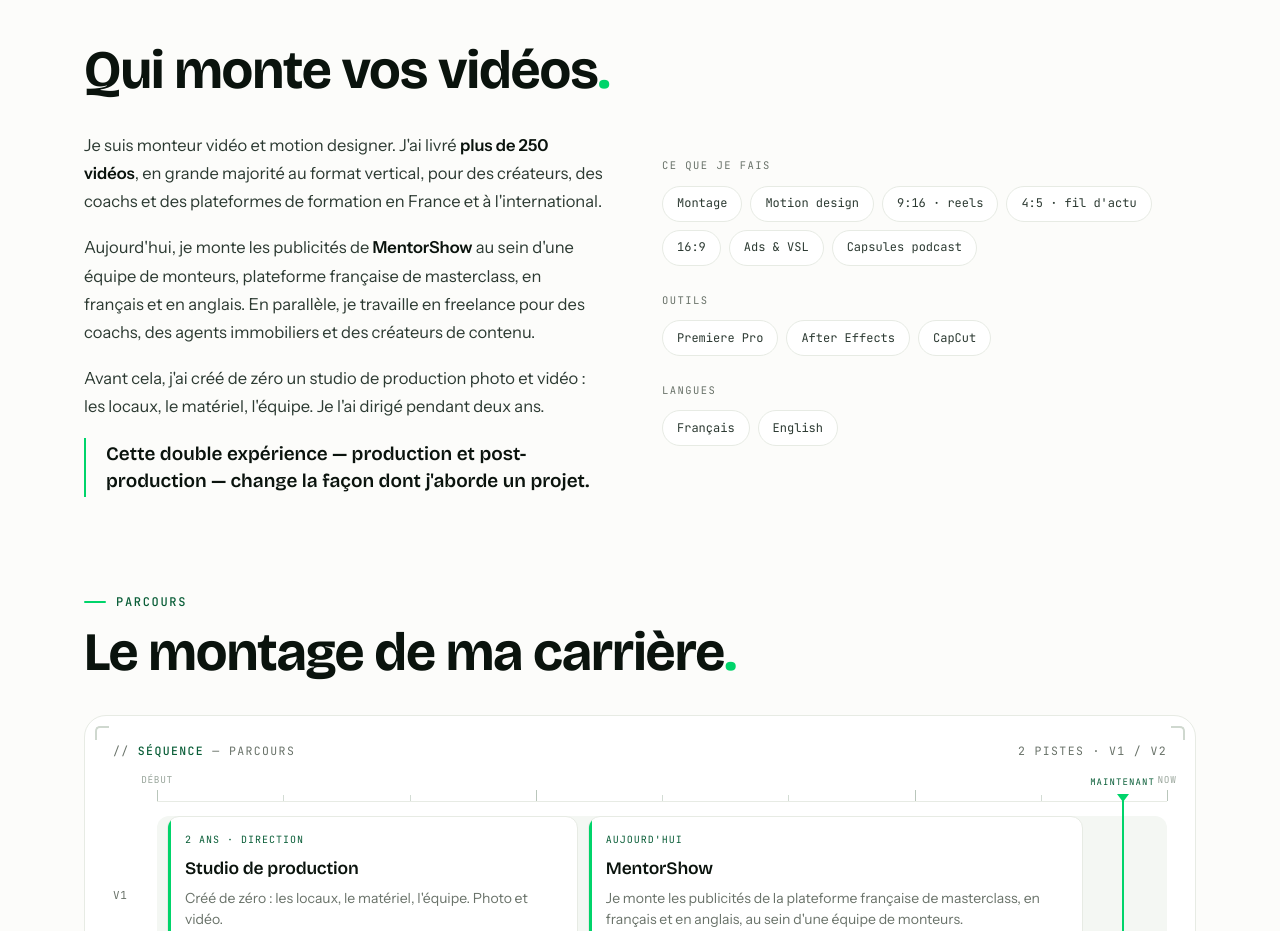
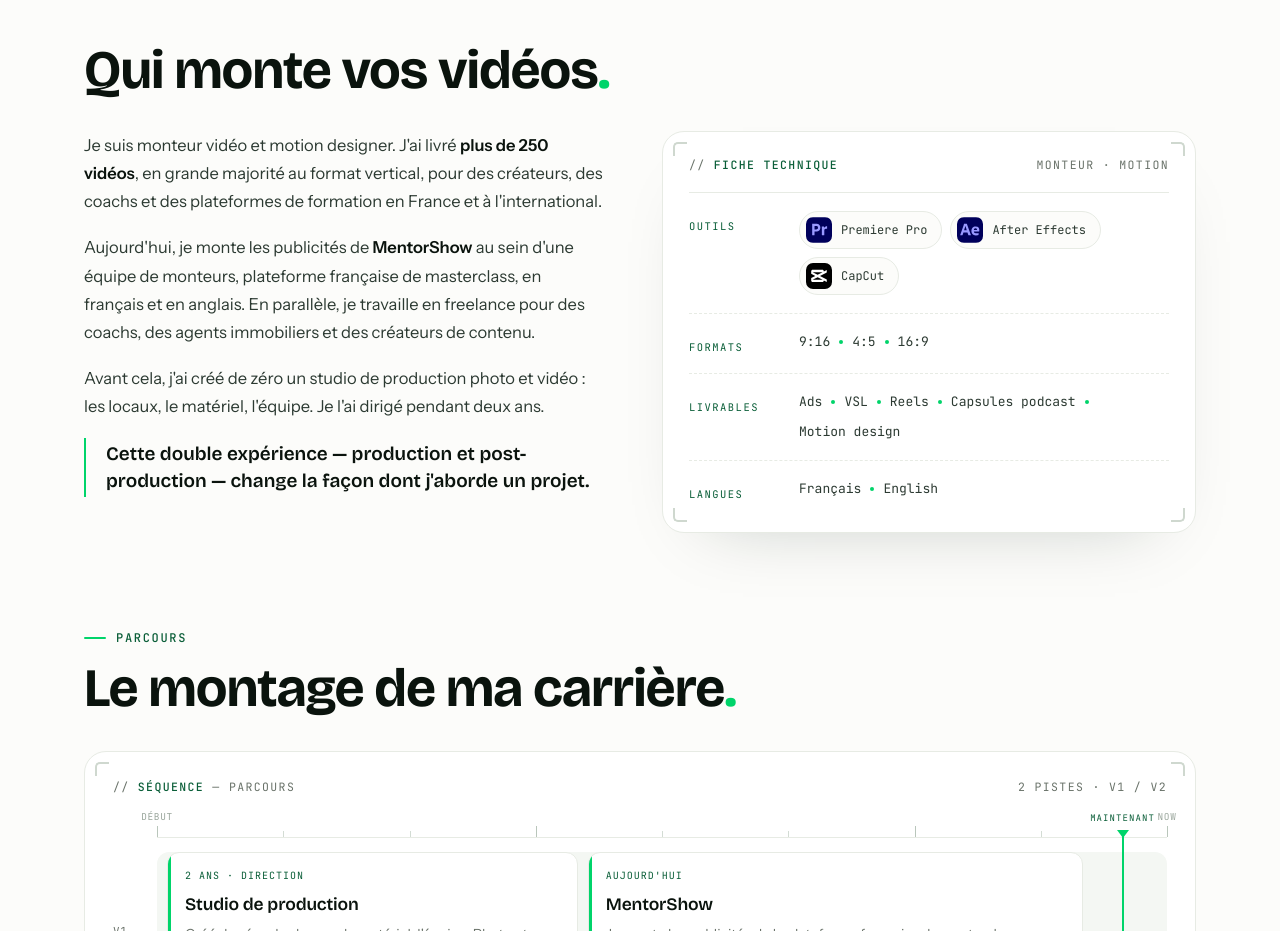
Before and after one commit to Tsukuyomi260/ichola_editing, a Next.js app: page /a-propos in a window 1280 px wide. Shown: the part 920-1851 px from the top of the page. Built offline with nearby package versions, Linux system fonts and the light colour scheme; a web font is replaced by a local one.

Commit message:
working sur la section qui monte vos vidéos; une fiche technique; FAQ (suppression de quelques questions)

```diff
--- a/app/globals.css
+++ b/app/globals.css
@@ -1462,3 +1462,40 @@ img{max-width:100%;display:block}
   .sh-topbar .sh-btn-cta .lbl{display:none}
   .sh-topbar .sh-btn-cta{padding:0 15px;gap:0}
 }
+
+/* --- Fiche technique de la page À propos : remplace les puces flottantes
+   par un panneau structuré, dans l'idiome du panneau de dérushage. --- */
+.ap-spec{position:relative;border:1px solid var(--line);border-radius:22px;background:var(--surface);
+  padding:24px 26px 12px;box-shadow:0 30px 70px -46px rgba(10,30,18,.26)}
+.ap-spec-head{display:flex;align-items:center;justify-content:space-between;gap:12px;
+  padding-bottom:18px;border-bottom:1px solid var(--line)}
+.ap-spec-head span{font-family:var(--font-mono);font-size:11.5px;letter-spacing:.12em;
+  text-transform:uppercase;color:var(--muted)}
+.ap-spec-head span b{color:var(--green-deep);font-weight:500}
+.ap-spec-row{display:grid;grid-template-columns:92px 1fr;gap:18px;align-items:start;
+  padding:18px 0;border-bottom:1px dashed var(--line)}
+.ap-spec-row:last-child{border-bottom:none}
+.ap-spec-row .k{font-family:var(--font-mono);font-size:10.5px;letter-spacing:.14em;text-transform:uppercase;
+  color:var(--green-deep);padding-top:7px}
+.ap-spec-row .v{display:flex;flex-wrap:wrap;align-items:center;gap:9px}
+.ap-spec-row .v .val{font-family:var(--font-mono);font-size:13px;color:var(--ink-2)}
+.ap-spec-row .v > i{width:4px;height:4px;border-radius:50%;background:var(--accent);flex:none}
+.ap-spec-row .v.tools{gap:8px}
+
+.ap-tchip{display:inline-flex;align-items:center;gap:9px;height:38px;padding:0 14px 0 6px;border-radius:999px;
+  border:1px solid var(--line);background:var(--bg);
+  font-family:var(--font-mono);font-size:12px;color:var(--ink-2);
+  transition:border-color .22s var(--ease),background .22s var(--ease)}
+.ap-tchip:hover{border-color:var(--accent);background:var(--surface)}
+.ap-tchip .lg{width:26px;height:26px;border-radius:7px;overflow:hidden;flex:none}
+.ap-tchip .lg svg{display:block;width:100%;height:100%}
+
+/* Note sous le bouton du formulaire de contact */
+.lp-fnote{margin-top:12px;text-align:center;font-family:var(--font-mono);font-size:10.5px;
+  letter-spacing:.08em;color:var(--muted)}
+
+@media(max-width:560px){
+  .ap-spec{padding:20px 18px 10px}
+  .ap-spec-row{grid-template-columns:1fr;gap:11px;padding:16px 0}
+  .ap-spec-row .k{padding-top:0}
+}
--- a/components/AboutScreen.tsx
+++ b/components/AboutScreen.tsx
@@ -3,6 +3,7 @@
 import Link from 'next/link';
 import { useEffect, useRef, useState } from 'react';
 import ScreenHeader from './ScreenHeader';
+import { PremiereProLogo, AfterEffectsLogo, CapCutLogo } from './ToolLogos';
 
 /**
  * Page À propos — préfixe CSS ap-, header partagé .sh-.
@@ -218,31 +219,50 @@ export default function AboutScreen() {
               </div>
             </div>
             <div>
-              <div className="ap-chipgrp">
-                <div className="ap-chiplbl">Ce que je fais</div>
-                <div className="ap-chips">
-                  <span className="ap-chip">Montage</span>
-                  <span className="ap-chip">Motion design</span>
-                  <span className="ap-chip">9:16 · reels</span>
-                  <span className="ap-chip">4:5 · fil d&apos;actu</span>
-                  <span className="ap-chip">16:9</span>
-                  <span className="ap-chip">Ads &amp; VSL</span>
-                  <span className="ap-chip">Capsules podcast</span>
+              <div className="ap-spec">
+                <span className="ap-ptk a"></span><span className="ap-ptk b"></span>
+                <span className="ap-ptk c"></span><span className="ap-ptk d"></span>
+
+                <div className="ap-spec-head">
+                  <span>{'// '}<b>Fiche technique</b></span>
+                  <span>Monteur · Motion</span>
                 </div>
-              </div>
-              <div className="ap-chipgrp">
-                <div className="ap-chiplbl">Outils</div>
-                <div className="ap-chips">
-                  <span className="ap-chip">Premiere Pro</span>
-                  <span className="ap-chip">After Effects</span>
-                  <span className="ap-chip">CapCut</span>
+
+                <div className="ap-spec-row">
+                  <div className="k">Outils</div>
+                  <div className="v tools">
+                    <span className="ap-tchip"><span className="lg"><PremiereProLogo /></span>Premiere&nbsp;Pro</span>
+                    <span className="ap-tchip"><span className="lg"><AfterEffectsLogo /></span>After&nbsp;Effects</span>
+                    <span className="ap-tchip"><span className="lg"><CapCutLogo /></span>CapCut</span>
+                  </div>
                 </div>
-              </div>
-              <div className="ap-chipgrp">
-                <div className="ap-chiplbl">Langues</div>
-                <div className="ap-chips">
-                  <span className="ap-chip">Français</span>
-                  <span className="ap-chip">English</span>
+
+                <div className="ap-spec-row">
+                  <div className="k">Formats</div>
+                  <div className="v">
+                    <span className="val">9:16</span><i></i>
+                    <span className="val">4:5</span><i></i>
+                    <span className="val">16:9</span>
+                  </div>
+                </div>
+
+                <div className="ap-spec-row">
+                  <div className="k">Livrables</div>
+                  <div className="v">
+                    <span className="val">Ads</span><i></i>
+                    <span className="val">VSL</span><i></i>
+                    <span className="val">Reels</span><i></i>
+                    <span className="val">Capsules podcast</span><i></i>
+                    <span className="val">Motion design</span>
+                  </div>
+                </div>
+
+                <div className="ap-spec-row">
+                  <div className="k">Langues</div>
+                  <div className="v">
+                    <span className="val">Français</span><i></i>
+                    <span className="val">English</span>
+                  </div>
                 </div>
               </div>
             </div>
```
Also changed, not shown: components/SectionsV4.tsx (+29 -13 lines), 1 other file (tests, documents, lock files or other folders).
